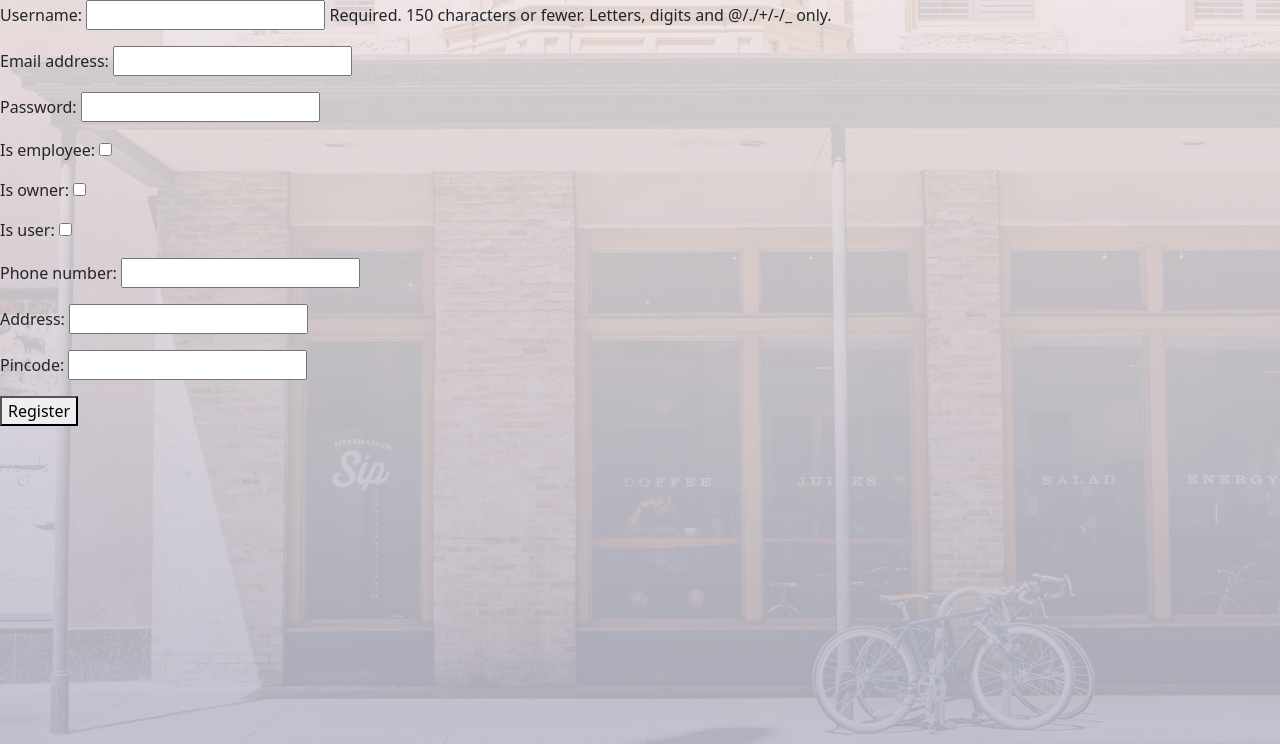
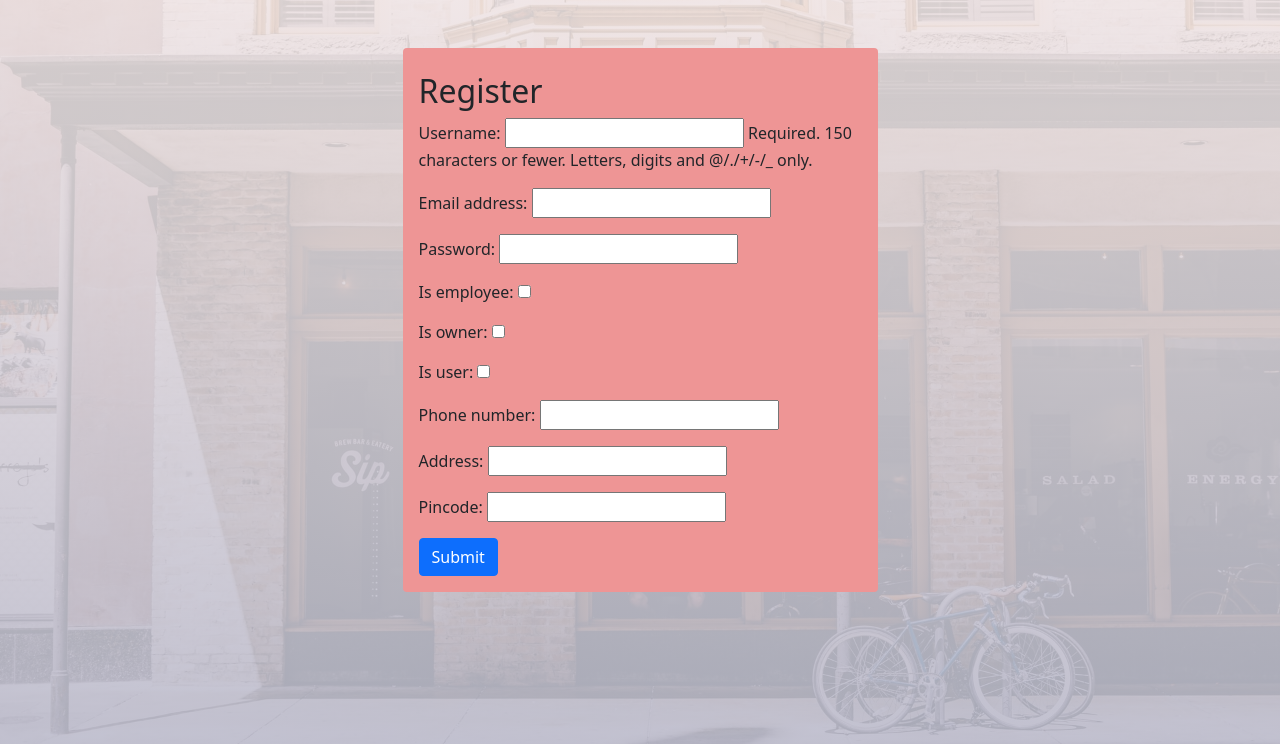
Before and after one commit to anirudh-kac/UniShop, a Django app: page /register/ in a window 1280 px wide. Shown: the part 56-800 px from the top of the page. Run offline with Django 3.2, Linux system fonts and the light colour scheme; some libraries are stand-ins or nearby versions.

Commit message:
style register page

```diff
--- a/dbmsproject/unishop/static/unishop/css/index.css
+++ b/dbmsproject/unishop/static/unishop/css/index.css
@@ -39,3 +39,9 @@ body{
     background-color : #ffcda3;
     color : white;
 }
+
+/* register form */
+
+.register-div{
+    background-color: #ee9595;
+}
--- a/dbmsproject/unishop/templates/unishop/register.html
+++ b/dbmsproject/unishop/templates/unishop/register.html
@@ -4,10 +4,20 @@
 Register
 {% endblock title %}
 {% block bodyblock %}
-<form action="/register/" method="POST">
-        {{ user_form.as_p}}
-        {{user_profile_form.as_p}}
-        <button type="submit">Register</button>
-        {% csrf_token %}
-</form>
+<div class = "container">
+
+        <div class =  "row align-items-center justify-content-center">
+
+                <div class = "col-lg-5 col-md-6 col-sm-10 register-div mt-5 p-3 rounded">
+                        <h2 class = "mt-2">Register</h2>
+                        <form action="/register/" method="POST">
+                                {{ user_form.as_p}}
+                                {{user_profile_form.as_p}}
+                                <button type="submit" class="btn btn-primary">Submit</button>
+                                {% csrf_token %}
+                        </form>
+                </div>
+        </div>
+</div>
+
 {% endblock bodyblock %}
```
Also changed, not shown: dbmsproject/db.sqlite3.
